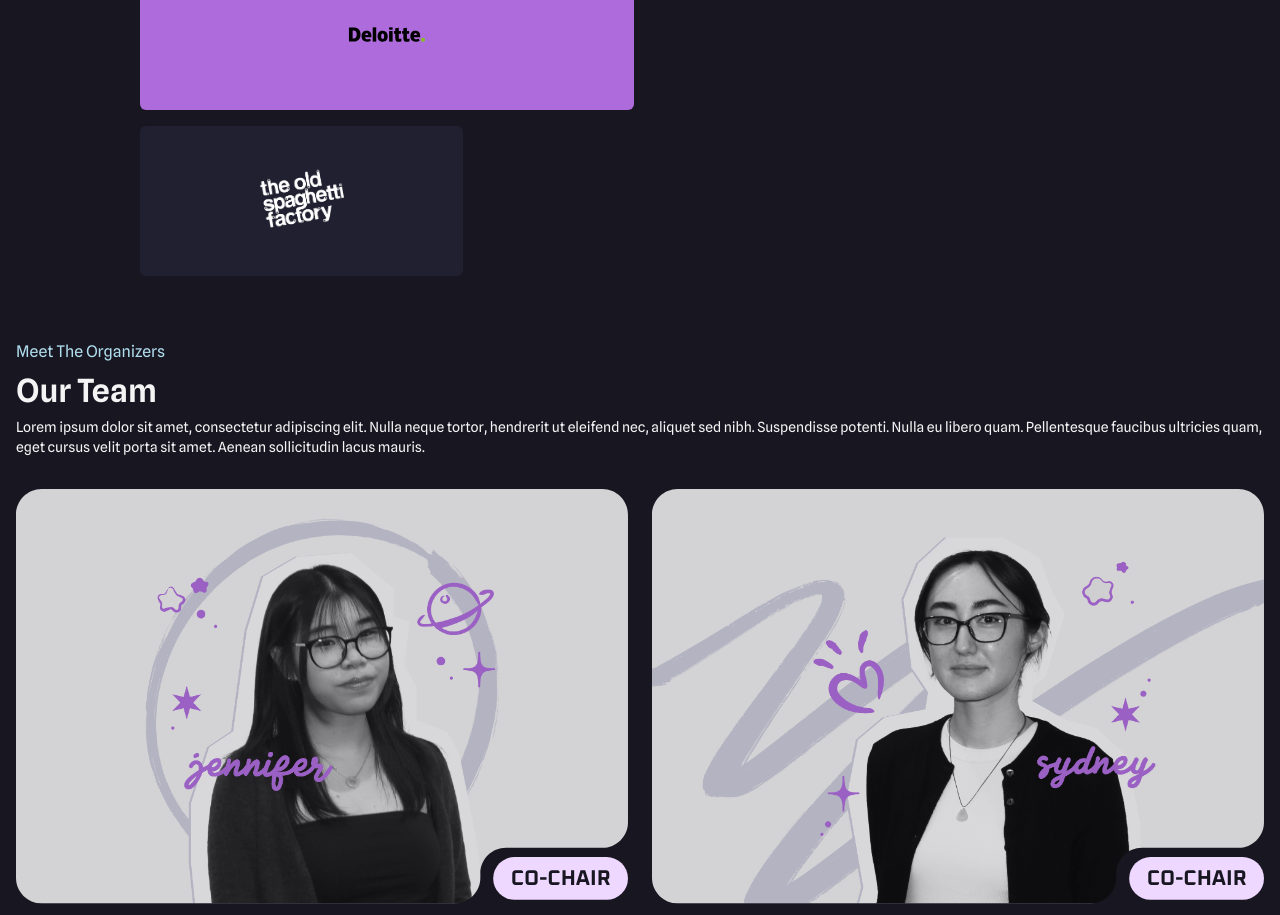
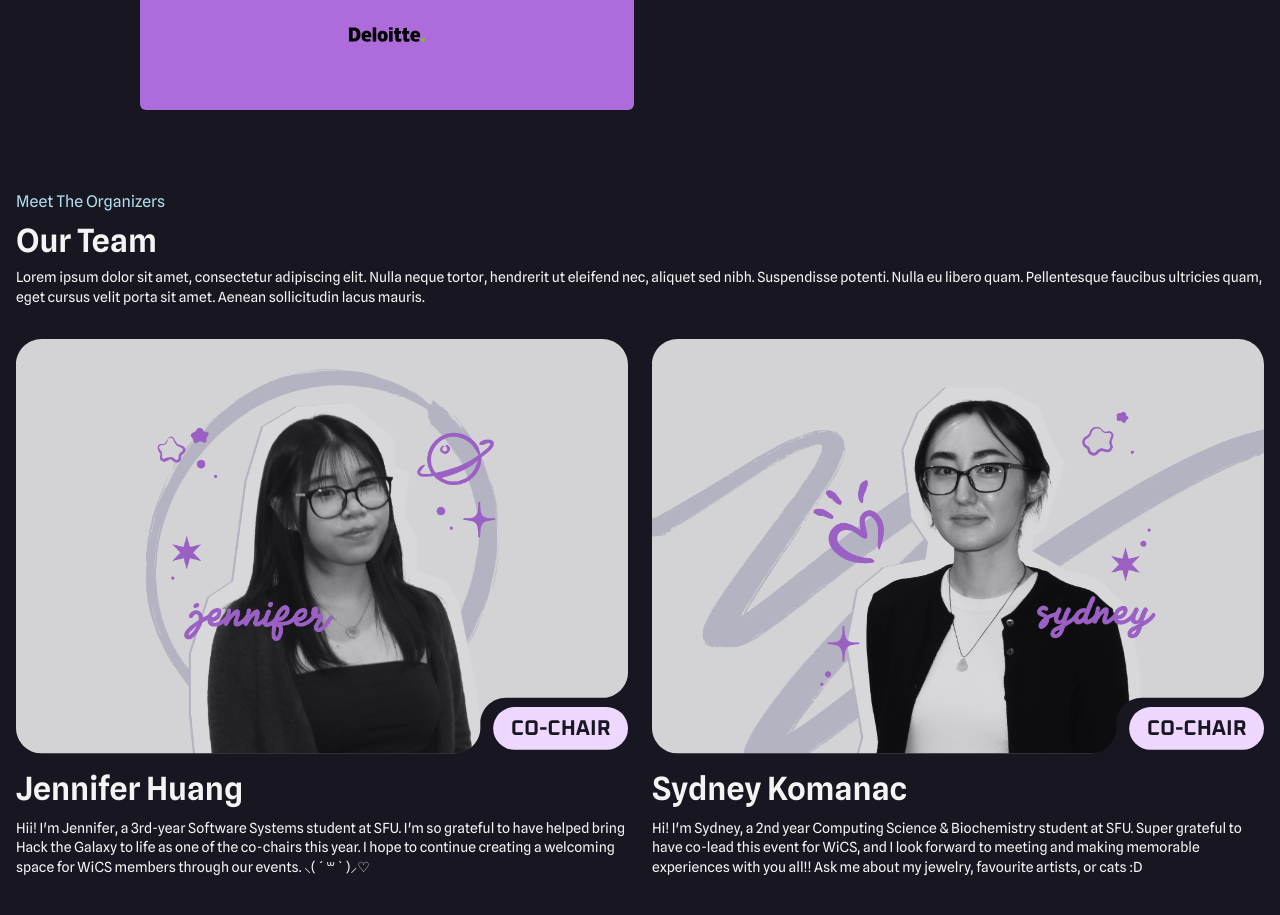
Before and after one commit to WiCS-SFU/hackthegalaxy, a Next.js app: page / in a window 1280 px wide. Shown: the part 4100-5015 px from the top of the page. Built offline with nearby package versions, Linux system fonts and the light colour scheme.

Commit message:
remove in-kind sponsor for now

```diff
--- a/src/components/sponsors/Sponsors.tsx
+++ b/src/components/sponsors/Sponsors.tsx
@@ -46,11 +46,11 @@ export default function Sponsors() {
 
           {/* BRONZE */}
           <div className="grid grid-cols-3 gap-4">
-            <SponsorCard
+            {/* <SponsorCard
               tier="bronze"
               imageSrc="/sponsors/OldSpaghettiFactory.png"
               altText="Old Spaghetti Factory"
-            />
+            /> */}
             {/* <SponsorCard
               tier="bronze"
               imageSrc="CHANGE FOR CRUST N CRUNCH LOGO"
```
